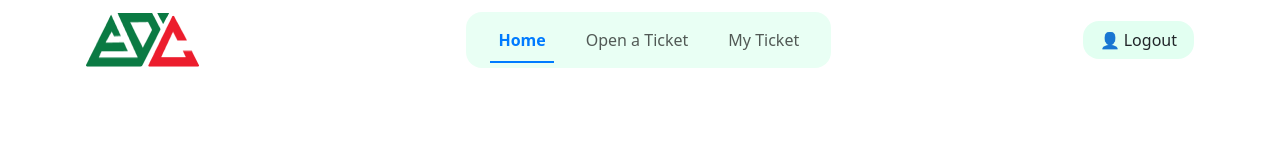
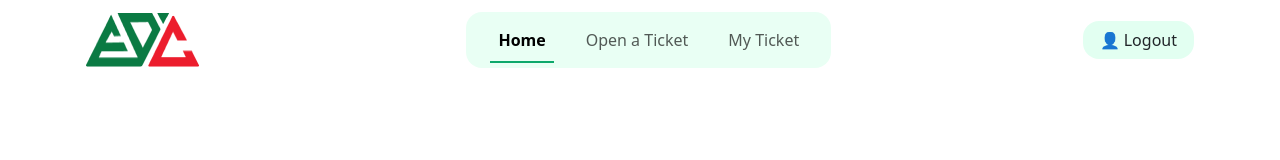
Before and after one commit to aslamcric/Demo_Ticket_System, a React app: page / in a window 1280 px wide. Shown: the top 160 px of the page. Built offline with nearby package versions, Linux system fonts and the light colour scheme; the HTML template or start-up script is replaced by a standard one.

Commit message:
Update active menu colors for better visibility

```diff
--- a/src/index.css
+++ b/src/index.css
@@ -29,7 +29,7 @@ body {
 }
 
 .nav-link.active-menu {
-  color: #007bff !important;
+  color: black !important;
   font-weight: 600;
   position: relative;
 }
@@ -39,7 +39,7 @@ body {
   position: absolute;
   width: 100%;
   height: 2px;
-  background: #007bff;
+  background: #0ea86b;
   left: 0;
   bottom: -3px;
 }
```
